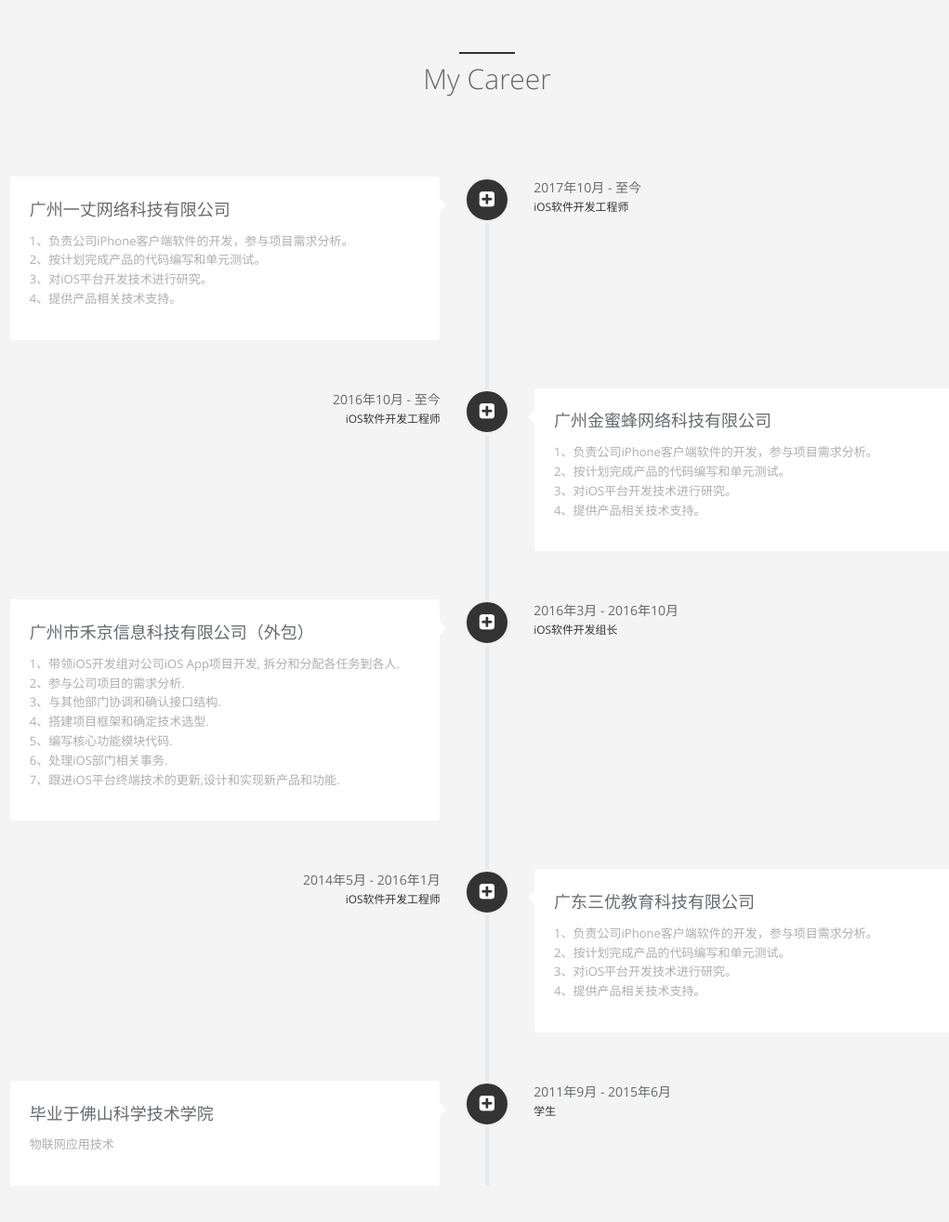
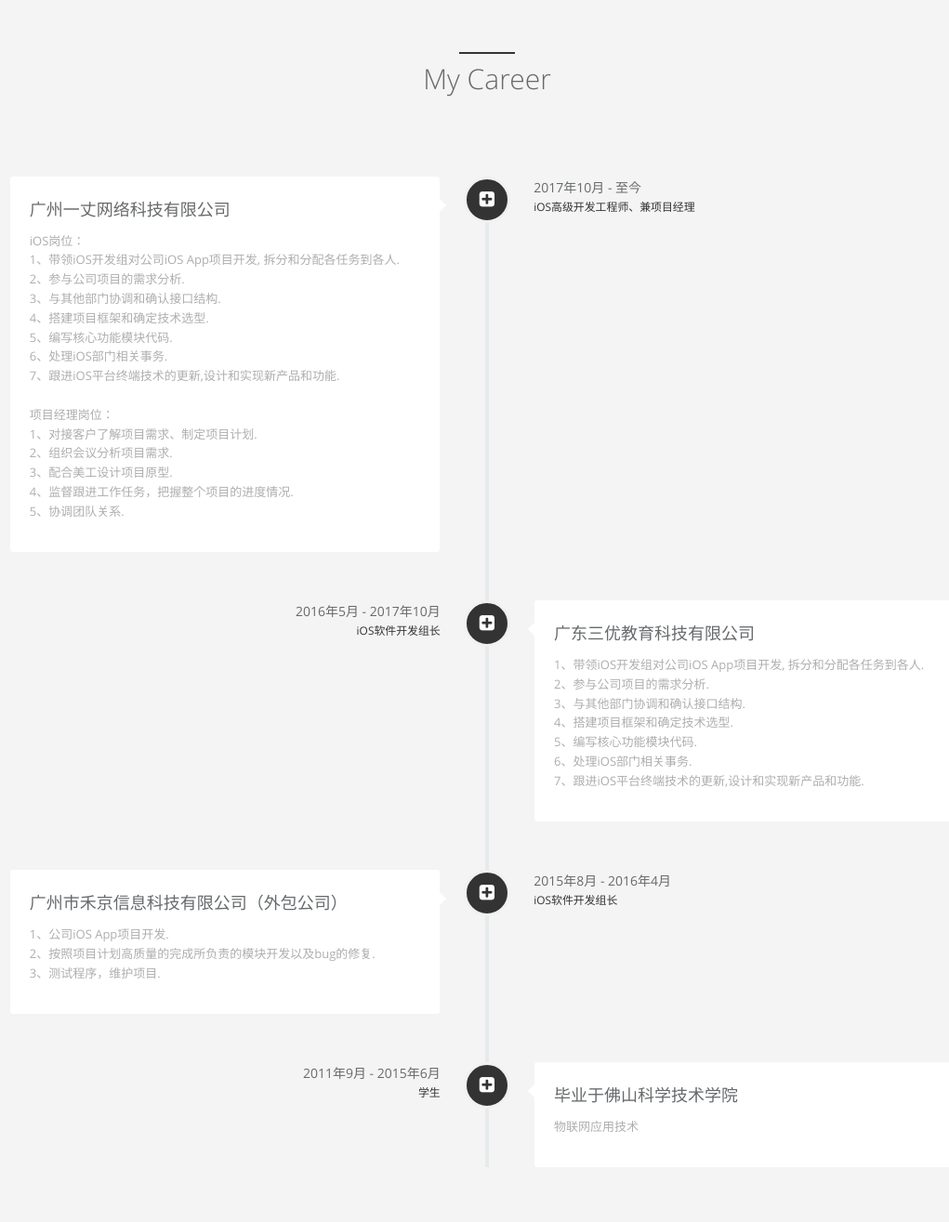
Before and after one commit to KLIANS/chenguoliang.github.io, a Jekyll site: the page built from index.html, in a window 1280 px wide and 1400 px high, scrolled down 506 px, cut to the strip 68-1383 px from the top of the window. Shown: the whole strip at 93% size, without its empty margins (116-1137 px from the left). Built offline with Jekyll 4.4.1, drawn with Linux system fonts in a browser that asks for light colours.

Commit message:
工作经验

```diff
--- a/_data/index/careers.yml
+++ b/_data/index/careers.yml
@@ -1,41 +1,29 @@
 # careers section data
 # if you don't have language feature(language.yml is empty), ignore "i18n" items
+
 - name:
     detail: 广州一丈网络科技有限公司
     i18n: company_b
   desc:
-    detail: 1、负责公司iPhone客户端软件的开发，参与项目需求分析。</br>2、按计划完成产品的代码编写和单元测试。</br>3、对iOS平台开发技术进行研究。</br>4、提供产品相关技术支持。
+    detail: iOS岗位：</br>1、带领iOS开发组对公司iOS App项目开发, 拆分和分配各任务到各人.</br>2、参与公司项目的需求分析.</br>3、与其他部门协调和确认接口结构.</br>4、搭建项目框架和确定技术选型.</br>5、编写核心功能模块代码.</br>6、处理iOS部门相关事务.</br>7、跟进iOS平台终端技术的更新,设计和实现新产品和功能.</br></br>项目经理岗位：</br>1、对接客户了解项目需求、制定项目计划.</br>2、组织会议分析项目需求.</br>3、配合美工设计项目原型.</br>4、监督跟进工作任务，把握整个项目的进度情况.</br>5、协调团队关系.
     i18n: company_b_desc
   date:
     detail: 2017年10月 - 至今
     i18n: company_b_date
   job:
-    detail: iOS软件开发工程师
+    detail: iOS高级开发工程师、兼项目经理
     i18n: company_b_job
   icon: fa-plus-square
 
-- name:
-    detail: 广州金蜜蜂网络科技有限公司
-    i18n: company_b
-  desc:
-    detail: 1、负责公司iPhone客户端软件的开发，参与项目需求分析。</br>2、按计划完成产品的代码编写和单元测试。</br>3、对iOS平台开发技术进行研究。</br>4、提供产品相关技术支持。
-    i18n: company_b_desc
-  date:
-    detail: 2016年10月 - 至今
-    i18n: company_b_date
-  job:
-    detail: iOS软件开发工程师
-    i18n: company_b_job
-  icon: fa-plus-square
 
 - name:
-    detail:  广州市禾京信息科技有限公司（外包）
+    detail: 广东三优教育科技有限公司
     i18n: company_b
   desc:
     detail: 1、带领iOS开发组对公司iOS App项目开发, 拆分和分配各任务到各人.</br>2、参与公司项目的需求分析.</br>3、与其他部门协调和确认接口结构.</br>4、搭建项目框架和确定技术选型.</br>5、编写核心功能模块代码.</br>6、处理iOS部门相关事务.</br>7、跟进iOS平台终端技术的更新,设计和实现新产品和功能.
     i18n: company_b_desc
   date:
-    detail: 2016年3月 - 2016年10月
+    detail: 2016年5月 - 2017年10月
     i18n: company_b_date
   job:
     detail: iOS软件开发组长
@@ -43,17 +31,17 @@
   icon: fa-plus-square
 
 - name:
-    detail: 广东三优教育科技有限公司
-    i18n: company_b
+      detail:  广州市禾京信息科技有限公司（外包公司）
+      i18n: company_b
   desc:
-    detail: 1、负责公司iPhone客户端软件的开发，参与项目需求分析。</br>2、按计划完成产品的代码编写和单元测试。</br>3、对iOS平台开发技术进行研究。</br>4、提供产品相关技术支持。
-    i18n: company_b_desc
+      detail: 1、公司iOS App项目开发.</br>2、按照项目计划高质量的完成所负责的模块开发以及bug的修复.</br>3、测试程序，维护项目.
+      i18n: company_b_desc
   date:
-    detail: 2014年5月 - 2016年1月
-    i18n: company_b_date
+      detail: 2015年8月 - 2016年4月
+      i18n: company_b_date
   job:
-    detail: iOS软件开发工程师
-    i18n: company_b_job
+      detail: iOS软件开发组长
+      i18n: company_b_job
   icon: fa-plus-square
 
 - name:
```
